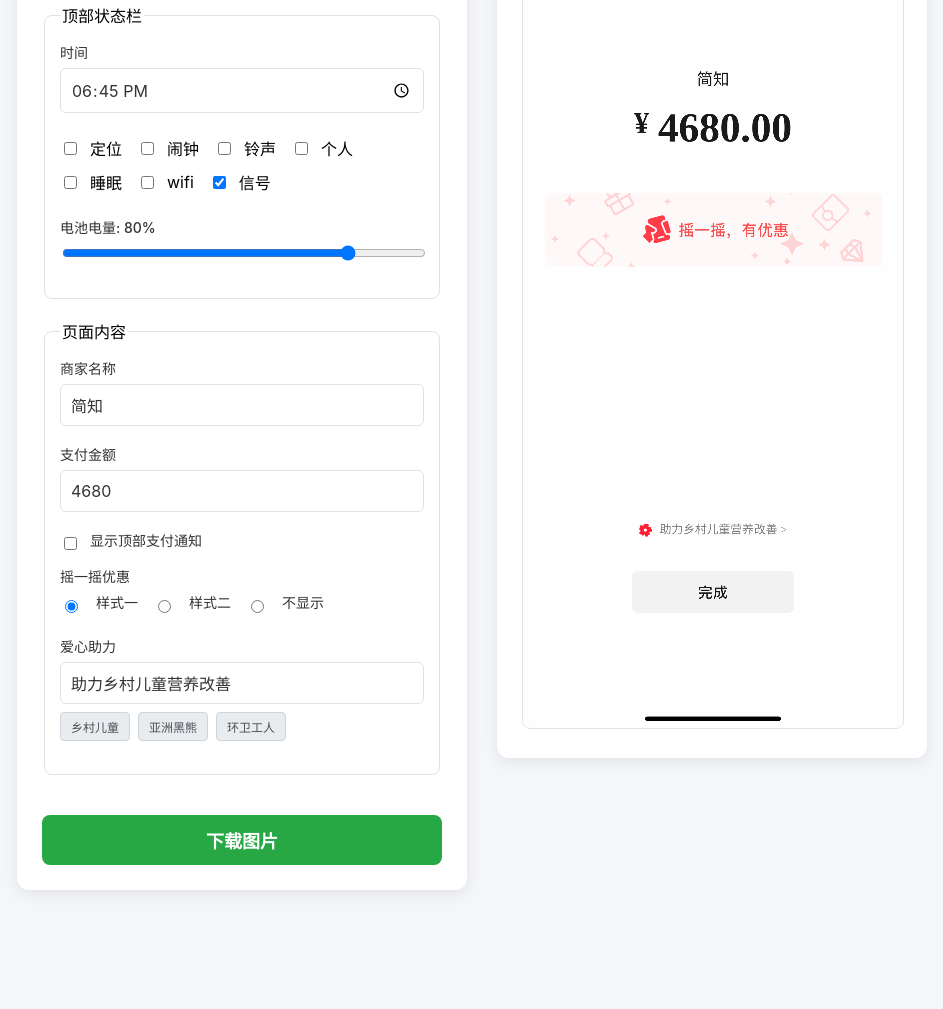
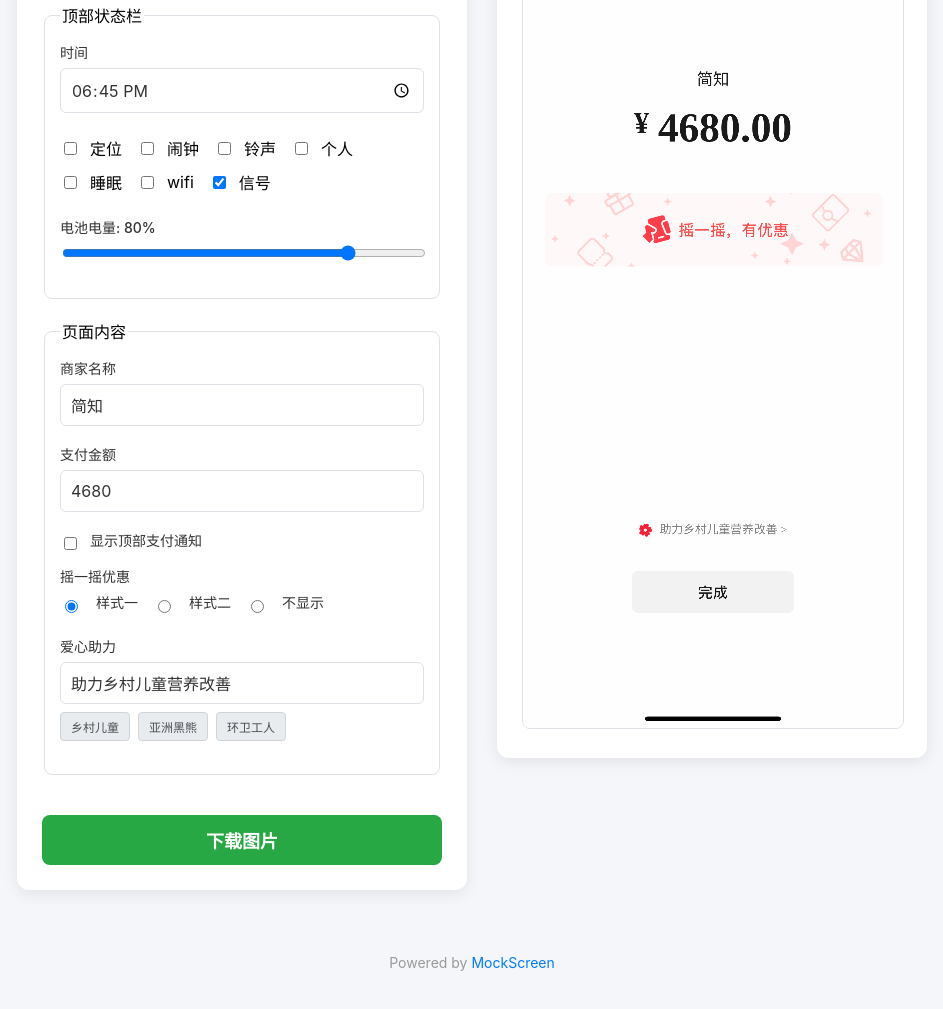
Before and after one commit to YANXIAOXIH/MockScreen, a plain HTML site: page index.html in a window 1280 px wide. Shown: the part 197-1206 px from the top of the page, without its empty margins (168-1111 px from the left). Before the commit the page ends 1107 px from the top, so only its background shows below. Drawn offline with Linux system fonts and the light colour scheme; a web font is replaced by a local one.

Commit message:
MockScreen

```diff
--- a/css/style.css
+++ b/css/style.css
@@ -93,3 +93,20 @@ textarea.control:focus {
     width: auto;
     margin-top: 5px;
 }
+/* 页面全局页脚样式 */
+.page-footer {
+    width: 100%; /* 宽度撑满 */
+    text-align: center; /* 文字居中 */
+    padding: 20px 0; /* 上下留出一些间距 */
+    color: #999; /* 文字颜色为灰色 */
+    font-size: 14px; /* 字体稍小一些 */
+}
+
+.page-footer a {
+    color: #007BFF; /* 链接颜色使用主题色 */
+    text-decoration: none; /* 去掉下划线 */
+}
+
+.page-footer a:hover {
+    text-decoration: underline; /* 鼠标悬停时显示下划线 */
+}
--- a/index.html
+++ b/index.html
@@ -4,6 +4,7 @@
     <meta charset="UTF-8">
     <meta name="viewport" content="width=device-width, initial-scale=1.0">
     <title>MockScreen</title>
+    <link rel="icon" type="image/png" href="icons/favicon.png">
     <link rel="stylesheet" href="css/style.css">
 </head>
 <body>
@@ -30,6 +31,10 @@
         <canvas id="canvas"></canvas>
     </div>
 
+    <footer class="page-footer">
+        <p>Powered by <a href="https://github.com/YANXIAOXIH/MockScreen" target="_blank">MockScreen</a></p>
+    </footer>
+
     <script type="module" src="js/main.js"></script>
 </body>
 </html>
```
Also changed, not shown: icons/favicon.png (added), 1 other file.
